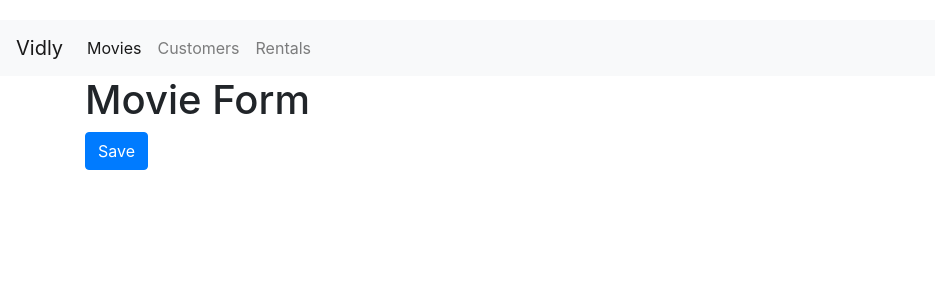
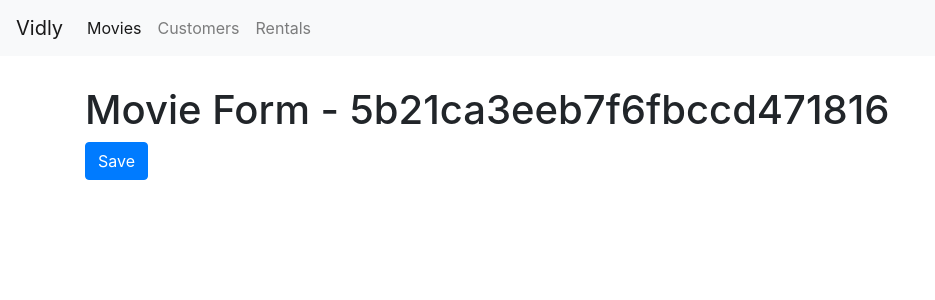
Before and after one commit to magic8baller/neue, a React (Create React App) app: page /movies/5b21ca3eeb7f6fbccd471816 in a window 1280 px wide. Shown: the top 300 px of the page, without its empty margins (0-935 px from the left). Built offline with nearby package versions, Linux system fonts and the light colour scheme.

Commit message:
add movieform routing, dynamic programming

```diff
--- a/src/components/movieForm.jsx
+++ b/src/components/movieForm.jsx
@@ -1,10 +1,16 @@
 import React from 'react'
-
-const MovieForm = () => {
+//return user to movies page on click
+const MovieForm = ({ match, history }) => {
   return (
     <div>
-      <h1>Movie Form</h1>
-      <button className="btn btn-primary">Save</button>
+      <h1>Movie Form - {match.params.id}</h1>
+
+      <button
+        className="btn btn-primary"
+        onClick={() => history.push('/movies')}
+      >
+        Save
+      </button>
     </div>
   )
 }
--- a/src/components/moviesTable.jsx
+++ b/src/components/moviesTable.jsx
@@ -1,14 +1,19 @@
 import React, { Component } from 'react'
+import { Link } from 'react-router-dom'
 import Table from './common/table'
 import Like from './common/like'
 
 class MoviesTable extends Component {
   columns = [
-    { path: 'title', label: 'Title' },
+    {
+      path: 'title',
+      label: 'Title',
+      content: movie => <Link to={`/movies/${movie._id}`}>{movie.title}</Link>
+    },
     { path: 'genre.name', label: 'Genre' },
     { path: 'numberInStock', label: 'Stock' },
     { path: 'dailyRentalRate', label: 'Rate' },
-    // set jsx objects as fn() with 'movie' as parameter
+
     {
       key: 'like',
       content: movie => (
--- a/src/index.css
+++ b/src/index.css
@@ -1,6 +1,6 @@
 body {
   margin: 0;
-  padding: 20px 0 00;
+  padding: 0;
   font-family: -apple-system, BlinkMacSystemFont, 'Segoe UI', 'Roboto', 'Oxygen',
     'Ubuntu', 'Cantarell', 'Fira Sans', 'Droid Sans', 'Helvetica Neue',
     sans-serif;
@@ -16,3 +16,7 @@ code {
 .clickable {
   cursor: pointer;
 }
+
+.navbar {
+  margin-bottom: 30px;
+}
```
